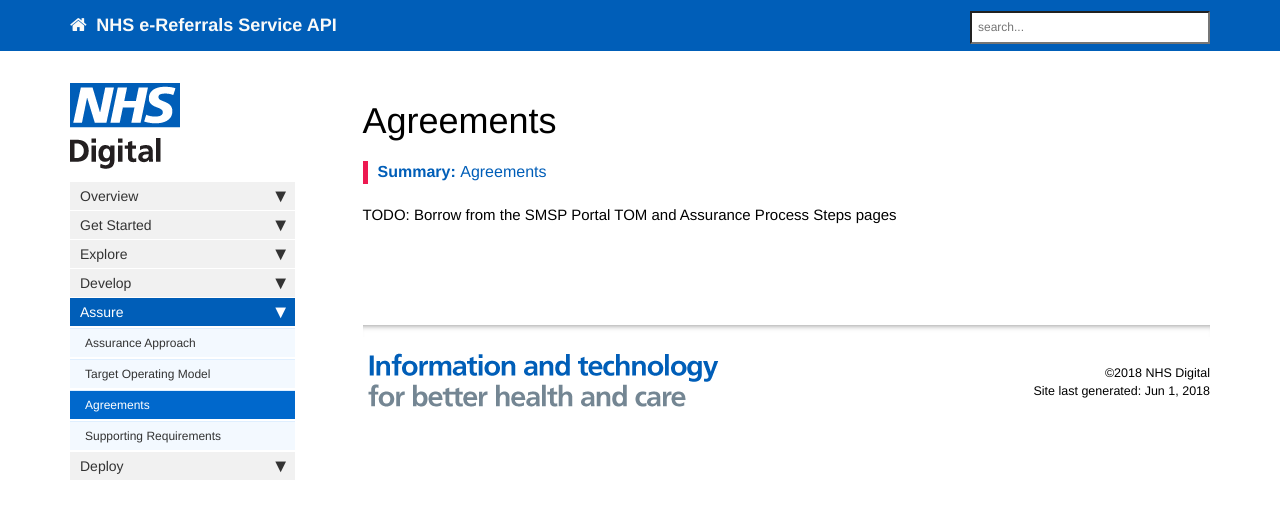
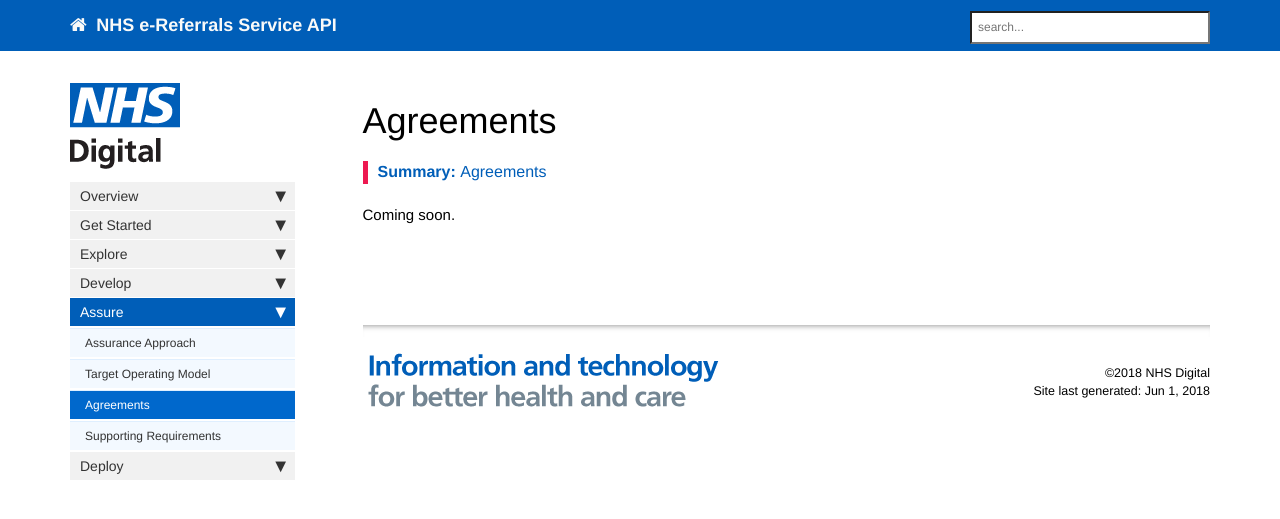
Before and after one commit to wurble369/websitetest, a Jekyll site: the page built from pages/assure/assure_agreements.md, in a window 1280 px wide. Shown: the top 519 px of the page. Built offline with Jekyll 4.4.1, drawn with Linux system fonts in a browser that asks for light colours; nearby versions of some CDN libraries; comment, search, counter and statistics services are not loaded.

Commit message:
Coming soon

```diff
--- a/pages/assure/assure_agreements.md
+++ b/pages/assure/assure_agreements.md
@@ -7,4 +7,4 @@ permalink: /assure_agreements.html
 summary: "Agreements"
 ---
 
-TODO: Borrow from the SMSP Portal TOM and Assurance Process Steps pages
+Coming soon.
```
